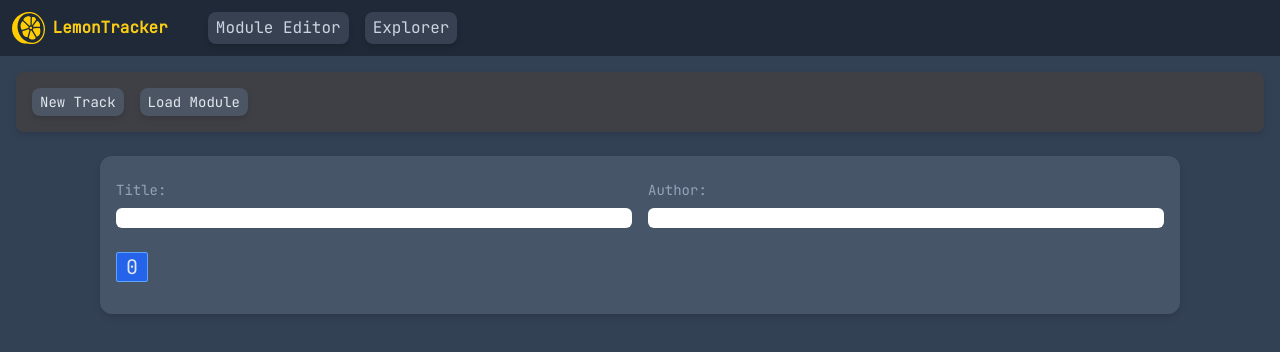
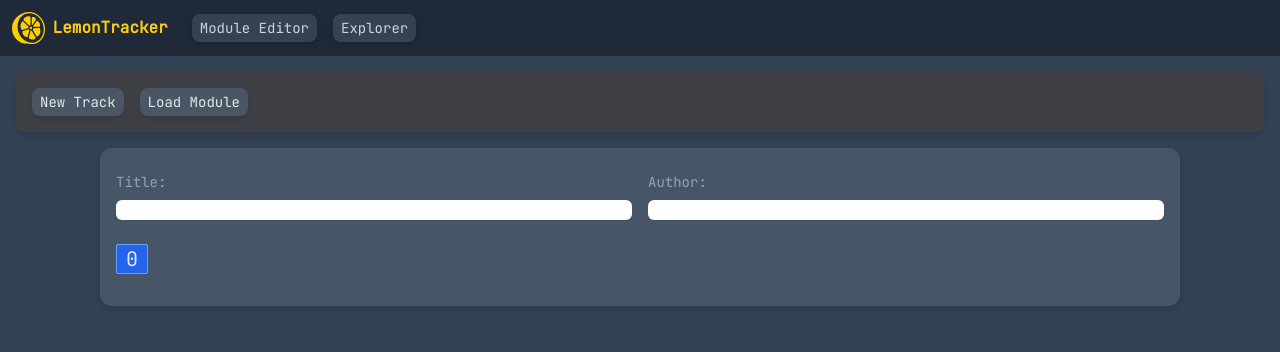
Before and after one commit to paator/LemonTracker, a React (Vite) app: page / in a window 1280 px wide. Shown: the top 352 px of the page. Built offline with nearby package versions, Linux system fonts and the light colour scheme; the HTML template or start-up script is replaced by a standard one.

Commit message:
Style adjustments

```diff
--- a/src/App.tsx
+++ b/src/App.tsx
@@ -7,7 +7,7 @@ function App() {
   return (
     <Router basename={window.location.pathname.replace(/(\/[^/]*)$/, "")}>
       <main>
-        <nav className="flex bg-gray-800 p-3 gap-10 items-center">
+        <nav className="flex bg-gray-800 p-3 gap-6 items-center">
           <div className="flex gap-2 items-center">
             <img
               src={lemonLogo}
@@ -19,7 +19,7 @@ function App() {
               LemonTracker
             </span>
           </div>
-          <div className="flex gap-4 text-slate-300 font-mono">
+          <div className="flex gap-4 text-slate-300 font-mono text-sm">
             <NavAnchor href="/">Module Editor</NavAnchor>
             <NavAnchor href="/#">Explorer</NavAnchor>
           </div>
--- a/src/components/ModuleEditor/ChannelRow.tsx
+++ b/src/components/ModuleEditor/ChannelRow.tsx
@@ -9,10 +9,10 @@ type ChannelRowProps = {
 function ChannelRow({ row, className }: ChannelRowProps) {
   return (
     <div className={className + " flex gap-3 px-2"}>
-      <span>
+      <span className="text-blue-100">
         <Cell str={row.noteData.toString()} defaultDisplayValue="---" />
       </span>
-      <span>
+      <span className="text-blue-300">
         <Cell
           str={row.instrument.toString(16).toUpperCase()}
           defaultDisplayValue="."
@@ -30,7 +30,7 @@ function ChannelRow({ row, className }: ChannelRowProps) {
           defaultDisplayValue="."
         />
       </span>
-      <span>
+      <span className="text-yellow-200">
         <Cell
           str={row.effect.toString(16).toUpperCase()}
           defaultDisplayValue="."
--- a/src/pages/EditorPage.tsx
+++ b/src/pages/EditorPage.tsx
@@ -34,7 +34,7 @@ function EditorPage() {
 
   return (
     <>
-      <div className="flex flex-col gap-6">
+      <div className="flex flex-col gap-4">
         <EditorMenu>
           <EditorButton onClick={newModule}>New Track</EditorButton>
           <EditorButton onClick={loadModule}>Load Module</EditorButton>
```
